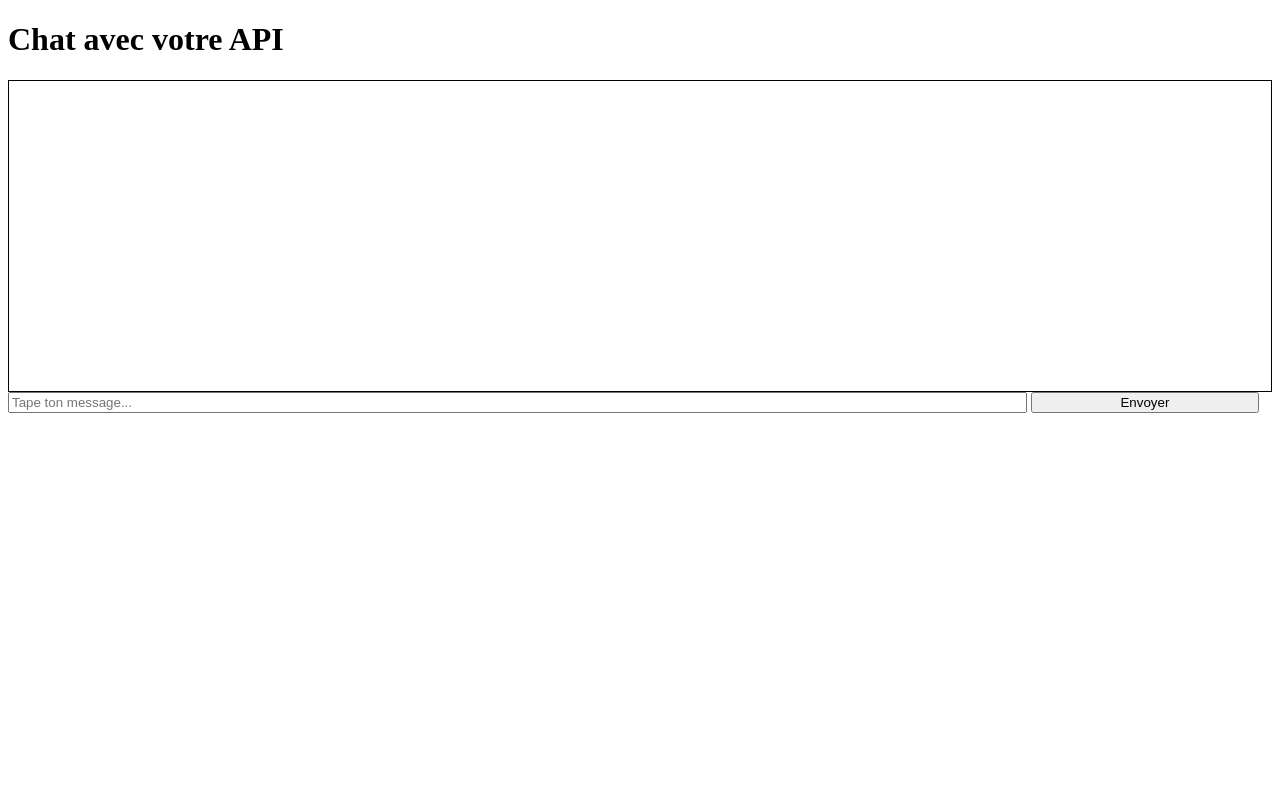
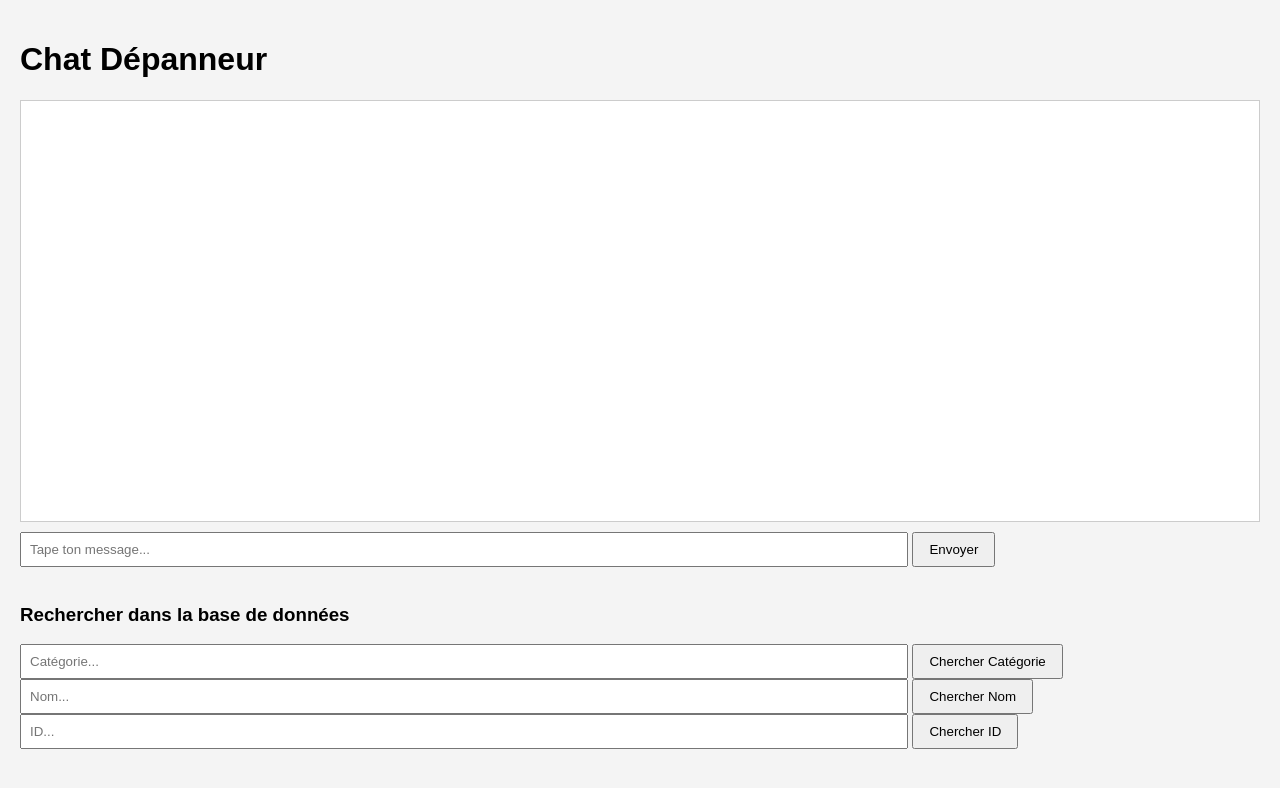
Before and after one commit to toflasq/depanneur-api, a plain HTML site: page templates/chat.html in a window 1280 px wide. Drawn offline with Linux system fonts and the light colour scheme.

Commit message:
Add files via upload

```diff
--- a/templates/chat.html
+++ b/templates/chat.html
@@ -3,45 +3,104 @@
 <head>
     <title>Chat Dépanneur</title>
     <style>
+        body {
+            font-family: Arial, sans-serif;
+            background: #f4f4f4;
+            margin: 0;
+            padding: 20px;
+        }
         #chatbox {
-            border: 1px solid #000;
-            height: 300px;
-            overflow-y: scroll;
-            padding: 5px;
+            border: 1px solid #ccc;
+            background: #fff;
+            height: 400px;
+            overflow-y: auto;
+            padding: 10px;
+            margin-bottom: 10px;
         }
-        input { width: 80%; }
-        button { width: 18%; }
+        .msg-user {
+            text-align: right;
+            color: blue;
+        }
+        .msg-bot {
+            text-align: left;
+            color: green;
+        }
+        input, select {
+            width: 70%;
+            padding: 8px;
+        }
+        button {
+            padding: 8px 15px;
+        }
     </style>
 </head>
 <body>
-    <h1>Chat avec votre API</h1>
+    <h1>Chat Dépanneur</h1>
     <div id="chatbox"></div>
+
+    <!-- Chat normal -->
     <input type="text" id="message" placeholder="Tape ton message..." />
     <button onclick="sendMessage()">Envoyer</button>
 
+    <br><br>
+
+    <!-- Section Data.json -->
+    <h3>Rechercher dans la base de données</h3>
+    <input type="text" id="categorie" placeholder="Catégorie..." />
+    <button onclick="searchCategorie()">Chercher Catégorie</button>
+
+    <input type="text" id="nom" placeholder="Nom..." />
+    <button onclick="searchNom()">Chercher Nom</button>
+
+    <input type="number" id="id" placeholder="ID..." />
+    <button onclick="searchId()">Chercher ID</button>
+
     <script>
+        const apiUrl = "https://depanneur-api.onrender.com";
+
         async function sendMessage() {
             let msg = document.getElementById('message').value;
             if(msg === '') return;
 
             let chatbox = document.getElementById('chatbox');
-            chatbox.innerHTML += `<p><b>Moi :</b> ${msg}</p>`;
+            chatbox.innerHTML += `<p class="msg-user"><b>Moi :</b> ${msg}</p>`;
 
-            // Remplacez l'URL par celle de votre service Render exact
-            const apiUrl = "https://depanneur-api.onrender.com/chat";
+            let response = await fetch(`${apiUrl}/chat?message=${encodeURIComponent(msg)}`);
+            let data = await response.json();
 
-            try {
-                let response = await fetch(`${apiUrl}?message=${encodeURIComponent(msg)}`);
-                if (!response.ok) throw new Error(`HTTP error! status: ${response.status}`);
-                let data = await response.json();
-
-                chatbox.innerHTML += `<p><b>Bot :</b> ${data.reply}</p>`;
-            } catch (err) {
-                chatbox.innerHTML += `<p><b>Bot :</b> Erreur : ${err.message}</p>`;
-            }
-
+            chatbox.innerHTML += `<p class="msg-bot"><b>Bot :</b> ${data.reply}</p>`;
             chatbox.scrollTop = chatbox.scrollHeight;
             document.getElementById('message').value = '';
+        }
+
+        async function searchCategorie() {
+            let value = document.getElementById('categorie').value;
+            if (!value) return;
+            let res = await fetch(`${apiUrl}/items/search?categorie=${encodeURIComponent(value)}`);
+            let data = await res.json();
+            showData("Résultats catégorie", data);
+        }
+
+        async function searchNom() {
+            let value = document.getElementById('nom').value;
+            if (!value) return;
+            let res = await fetch(`${apiUrl}/items/name?nom=${encodeURIComponent(value)}`);
+            let data = await res.json();
+            showData("Résultats nom", data);
+        }
+
+        async function searchId() {
+            let value = document.getElementById('id').value;
+            if (!value) return;
+            let res = await fetch(`${apiUrl}/items/id?id=${encodeURIComponent(value)}`);
+            let data = await res.json();
+            showData("Résultats ID", data);
+        }
+
+        function showData(title, data) {
+            let chatbox = document.getElementById('chatbox');
+            chatbox.innerHTML += `<p class="msg-bot"><b>${title} :</b> ${JSON.stringify(data)}</p>`;
+            chatbox.scrollTop = chatbox.scrollHeight;
         }
     </script>
 </body>
```
Also changed, not shown: 1 other file.
